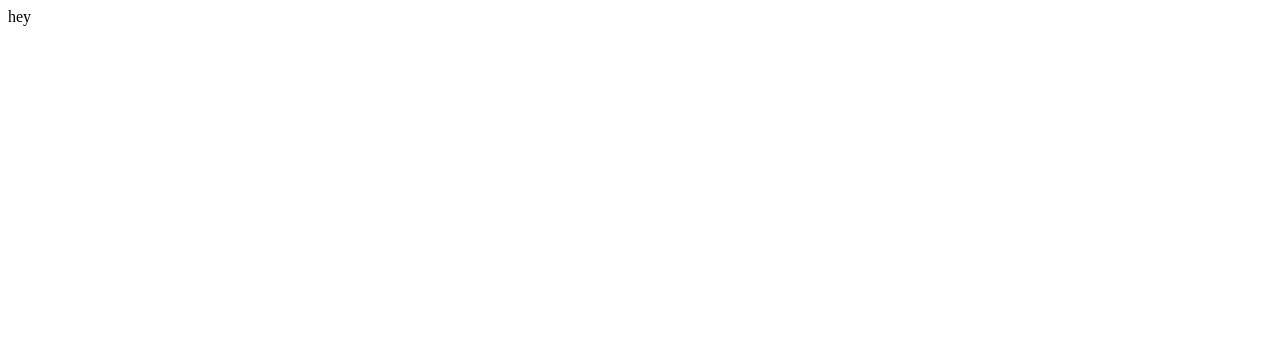
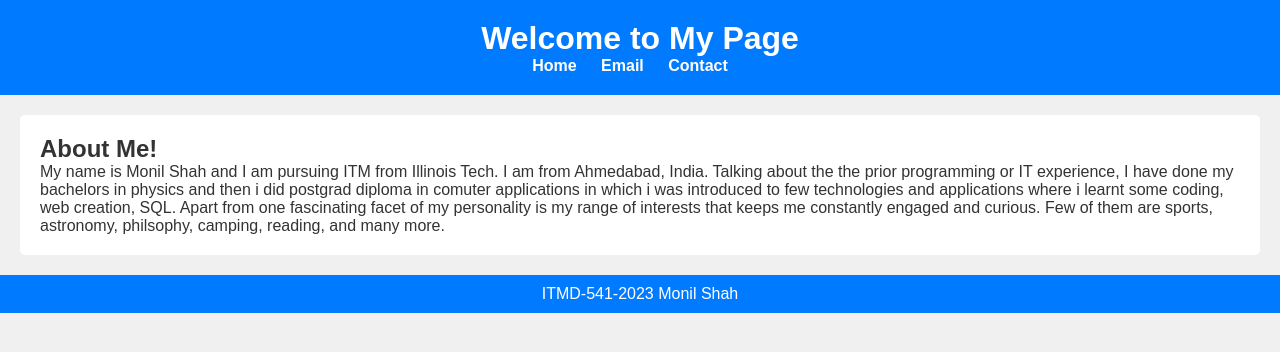
Before and after one commit to Monil2310/Monil2310.github.io, a plain HTML site: page index.html in a window 1280 px wide. Drawn offline with Linux system fonts and the light colour scheme.

Commit message:
html code -1

```diff
--- a/index.html
+++ b/index.html
@@ -1 +1,37 @@
-hey
+<!DOCTYPE html>
+<html lang="en">
+<head>
+    <meta charset="UTF-8">
+    <meta name="viewport" content="width=device-width, initial-scale=1.0">
+    <link rel="stylesheet" href="styles.css">
+    <title>My Webpage</title>
+</head>
+<body>
+    <header>
+        <h1>Welcome to My Page</h1>
+        <nav>
+            <ul>
+                <li><a href="#">Home</a></li>
+                <li><a href="https://mail.google.com/mail/u/0/?tab=rm&ogbl#inbox">Email</a></li>
+                <li><a href="#">Contact</a></li>
+            </ul>
+        </nav>
+    </header>
+    <main>
+        <section id="intro">
+            <h2> About Me! </h2>
+            <p>  My name is Monil Shah and I am pursuing ITM from Illinois Tech. I am from Ahmedabad, India.
+                 Talking about the the prior programming or IT experience, I have done my bachelors in physics and
+                 then i did postgrad diploma in comuter applications in which i was introduced to few technologies
+                 and applications where i learnt some coding, web creation, SQL.
+                 Apart from one fascinating facet of my personality is my range of interests that keeps me constantly
+                 engaged and curious. Few of them are sports, astronomy, philsophy, camping, reading, and many more.
+            </p>
+
+        </section>
+    </main>
+    <footer>
+        <p>ITMD-541-2023 Monil Shah</p>
+    </footer>
+</body>
+</html>
```
